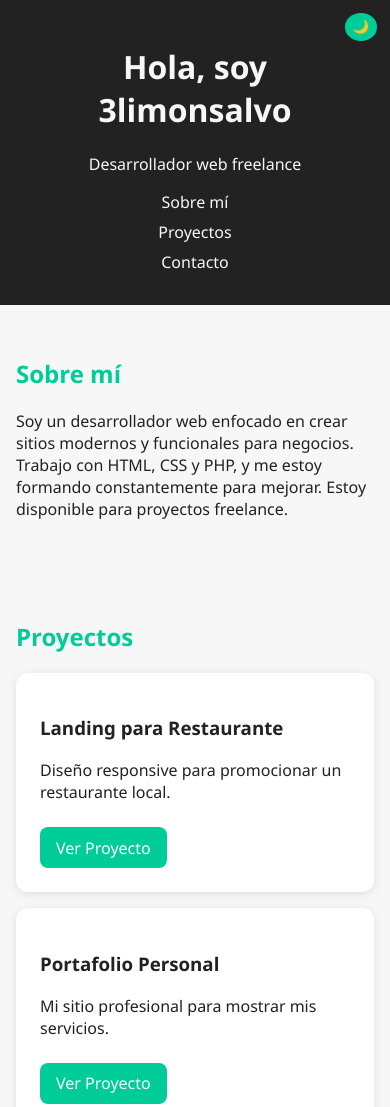
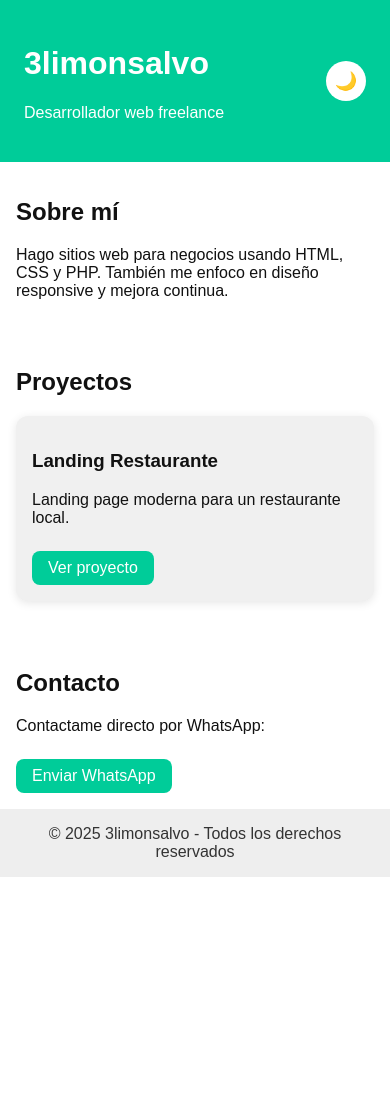
Before and after one commit to 31monsalvo/portafolio, a plain HTML site: page index.html in a window 390 px wide. Shown: the top 1107 px of the page. After the commit the page ends 877 px from the top, so only its background shows below. Drawn offline with Linux system fonts and the light colour scheme.

Commit message:
Update index.html

```diff
--- a/index.html
+++ b/index.html
@@ -3,186 +3,139 @@
 <head>
   <meta charset="UTF-8" />
   <meta name="viewport" content="width=device-width, initial-scale=1.0" />
-  <title>3limonsalvo | Portafolio Web</title>
-  <meta name="description" content="Portafolio de 3limonsalvo, desarrollador web freelance especializado en HTML, CSS y PHP para negocios locales." />
+  <title>Portafolio 3limonsalvo</title>
+  <meta name="description" content="Portafolio profesional de 3limonsalvo. Desarrollo web para negocios." />
   <meta name="author" content="3limonsalvo" />
   <meta name="robots" content="index, follow" />
-  <meta property="og:title" content="3limonsalvo | Portafolio Web">
-  <meta property="og:description" content="Portafolio profesional de desarrollo web. Contactame por WhatsApp.">
-  <meta property="og:url" content="https://portafoliomonsa.netlify.app">
-
   <style>
     :root {
-      --bg-color: #f7f7f7;
-      --text-color: #222;
-      --card-bg: #fff;
+      --bg: #ffffff;
+      --text: #111111;
+      --card: #f0f0f0;
       --primary: #00cc99;
     }
 
     body.dark {
-      --bg-color: #1a1a1a;
-      --text-color: #eee;
-      --card-bg: #2c2c2c;
+      --bg: #111111;
+      --text: #ffffff;
+      --card: #1f1f1f;
     }
 
     body {
       margin: 0;
-      font-family: 'Segoe UI', sans-serif;
-      background: var(--bg-color);
-      color: var(--text-color);
+      font-family: sans-serif;
+      background: var(--bg);
+      color: var(--text);
       transition: background 0.3s, color 0.3s;
     }
 
     header {
-      background: var(--text-color);
-      color: var(--bg-color);
       padding: 1.5rem;
-      text-align: center;
-      position: relative;
-    }
-
-    nav a {
-      color: var(--bg-color);
-      margin: 0 1rem;
-      text-decoration: none;
-      transition: color 0.3s;
-    }
-
-    nav a:hover {
-      color: var(--primary);
+      background: var(--primary);
+      color: white;
+      display: flex;
+      justify-content: space-between;
+      align-items: center;
     }
 
     .toggle {
-      position: absolute;
-      right: 1rem;
-      top: 1rem;
-      background: var(--primary);
+      background: white;
+      color: var(--primary);
       border: none;
-      padding: 0.5rem;
       border-radius: 50%;
+      width: 40px;
+      height: 40px;
+      font-size: 18px;
       cursor: pointer;
-      color: white;
+      transition: transform 0.2s;
+    }
+
+    .toggle:hover {
+      transform: scale(1.1);
     }
 
     section {
-      padding: 2rem 1rem;
-      max-width: 900px;
+      padding: 1rem;
+      max-width: 800px;
       margin: auto;
     }
 
-    h2 {
-      color: var(--primary);
+    .card {
+      background: var(--card);
+      padding: 1rem;
+      margin-bottom: 1rem;
+      border-radius: 12px;
+      box-shadow: 0 2px 10px rgba(0,0,0,0.1);
     }
 
-    .card {
-      background: var(--card-bg);
-      border-radius: 12px;
-      box-shadow: 0 2px 10px rgba(0,0,0,0.1);
-      padding: 1.5rem;
-      margin: 1rem 0;
-      transition: background 0.3s;
-    }
-
-    .boton {
+    a.boton {
+      display: inline-block;
+      margin-top: 0.5rem;
       background: var(--primary);
       color: white;
-      padding: 0.6rem 1rem;
-      border: none;
+      padding: 0.5rem 1rem;
+      text-decoration: none;
       border-radius: 8px;
-      text-decoration: none;
-      display: inline-block;
-      margin-top: 0.5rem;
-      transition: background 0.3s;
-    }
-
-    .boton:hover {
-      background: #009977;
-    }
-
-    form input, form textarea {
-      width: 100%;
-      padding: 0.8rem;
-      margin-top: 0.5rem;
-      margin-bottom: 1rem;
-      border: 1px solid #ccc;
-      border-radius: 8px;
-      background: var(--card-bg);
-      color: var(--text-color);
     }
 
     footer {
       text-align: center;
       padding: 1rem;
-      background: var(--text-color);
-      color: var(--bg-color);
-    }
-
-    @media (max-width: 600px) {
-      nav a {
-        display: block;
-        margin: 0.5rem 0;
-      }
-
-      .toggle {
-        top: 0.8rem;
-        right: 0.8rem;
-        padding: 0.4rem 0.5rem;
-      }
+      background: #eee;
+      color: #333;
     }
   </style>
 </head>
 <body>
 
   <header>
-    <h1>Hola, soy 3limonsalvo</h1>
-    <p>Desarrollador web freelance</p>
-    <nav>
-      <a href="#sobre-mi">Sobre mí</a>
-      <a href="#proyectos">Proyectos</a>
-      <a href="#contacto">Contacto</a>
-    </nav>
-    <button class="toggle" onclick="document.body.classList.toggle('dark')">🌙</button>
+    <div>
+      <h1>3limonsalvo</h1>
+      <p>Desarrollador web freelance</p>
+    </div>
+    <button class="toggle" id="modoBtn">🌙</button>
   </header>
 
-  <section id="sobre-mi">
+  <section>
     <h2>Sobre mí</h2>
-    <p>Soy un desarrollador web enfocado en crear sitios modernos y funcionales para negocios. Trabajo con HTML, CSS y PHP, y me estoy formando constantemente para mejorar. Estoy disponible para proyectos freelance.</p>
+    <p>Hago sitios web para negocios usando HTML, CSS y PHP. También me enfoco en diseño responsive y mejora continua.</p>
   </section>
 
-  <section id="proyectos">
+  <section>
     <h2>Proyectos</h2>
-
     <div class="card">
-      <h3>Landing para Restaurante</h3>
-      <p>Diseño responsive para promocionar un restaurante local.</p>
-      <a class="boton" href="#" target="_blank">Ver Proyecto</a>
-    </div>
-
-    <div class="card">
-      <h3>Portafolio Personal</h3>
-      <p>Mi sitio profesional para mostrar mis servicios.</p>
-      <a class="boton" href="https://portafoliomonsa.netlify.app" target="_blank">Ver Proyecto</a>
+      <h3>Landing Restaurante</h3>
+      <p>Landing page moderna para un restaurante local.</p>
+      <a class="boton" href="#">Ver proyecto</a>
     </div>
   </section>
 
-  <section id="contacto">
+  <section>
     <h2>Contacto</h2>
-    <p>¿Querés que trabaje en tu proyecto? Enviame un mensaje directo por WhatsApp.</p>
+    <p>Contactame directo por WhatsApp:</p>
     <a class="boton" href="https://wa.me/5491123456789" target="_blank">Enviar WhatsApp</a>
   </section>
 
   <footer>
-    <p>© 2025 3limonsalvo - Todos los derechos reservados</p>
+    © 2025 3limonsalvo - Todos los derechos reservados
   </footer>
 
   <script>
-    // Guardar preferencia de modo oscuro
-    const isDark = localStorage.getItem('modo') === 'dark';
-    if (isDark) document.body.classList.add('dark');
+    // Guardar modo en localStorage
+    const body = document.body;
+    const btn = document.getElementById('modoBtn');
 
-    document.querySelector('.toggle').addEventListener('click', () => {
-      document.body.classList.toggle('dark');
-      localStorage.setItem('modo', document.body.classList.contains('dark') ? 'dark' : 'light');
+    // Cargar modo si ya lo eligió antes
+    if (localStorage.getItem('modo') === 'dark') {
+      body.classList.add('dark');
+      btn.textContent = '☀️';
+    }
+
+    btn.addEventListener('click', () => {
+      body.classList.toggle('dark');
+      const isDark = body.classList.contains('dark');
+      localStorage.setItem('modo', isDark ? 'dark' : 'light');
+      btn.textContent = isDark ? '☀️' : '🌙';
     });
   </script>
 
```
